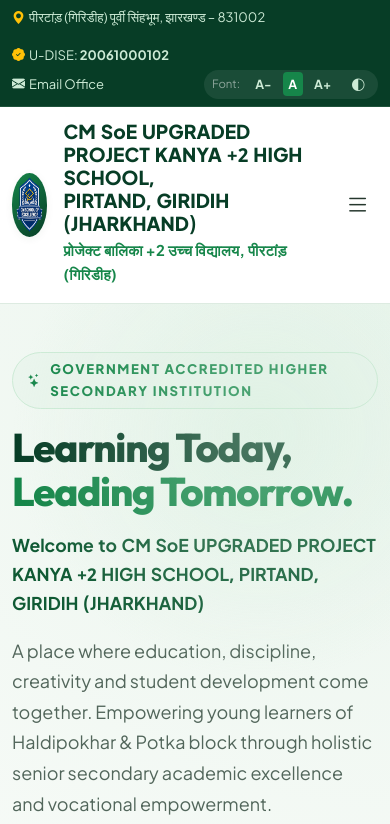
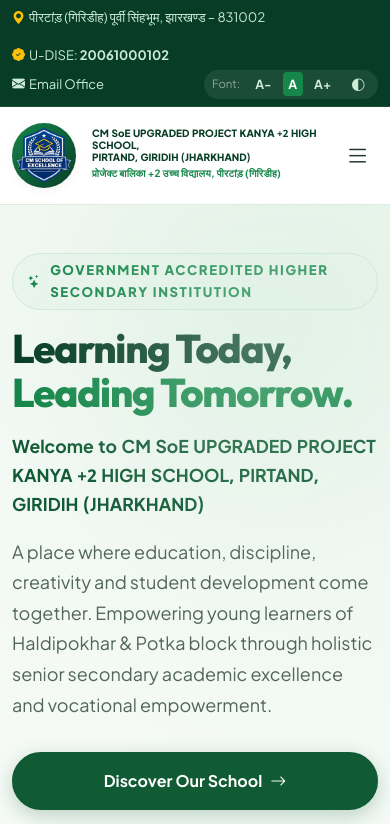
Before and after one commit to olfant/cm-soe-balika-high-school-giridih, a plain HTML site: page index.html in a window 390 px wide. Shown: the top 824 px of the page. Drawn offline with nearby package versions, Linux system fonts and the light colour scheme.

Commit message:
logo adjust fix

```diff
--- a/assets/css/style.css
+++ b/assets/css/style.css
@@ -1737,12 +1737,18 @@ img, svg {
   .header-actions {
     display: none;
   }
+  .header-school-name{
+    font-size: 10px;
+  }
+  .header-school-sub{
+    font-size: 10px;
+  }
 }
 
 @media (max-width: 575.98px) {
   .school-logo-frame {
-    width: 64px;
-    height: 64px;
+    width: 75px;
+    height: 65px;
   }
   .hero-cta-group {
     flex-direction: column;
```
